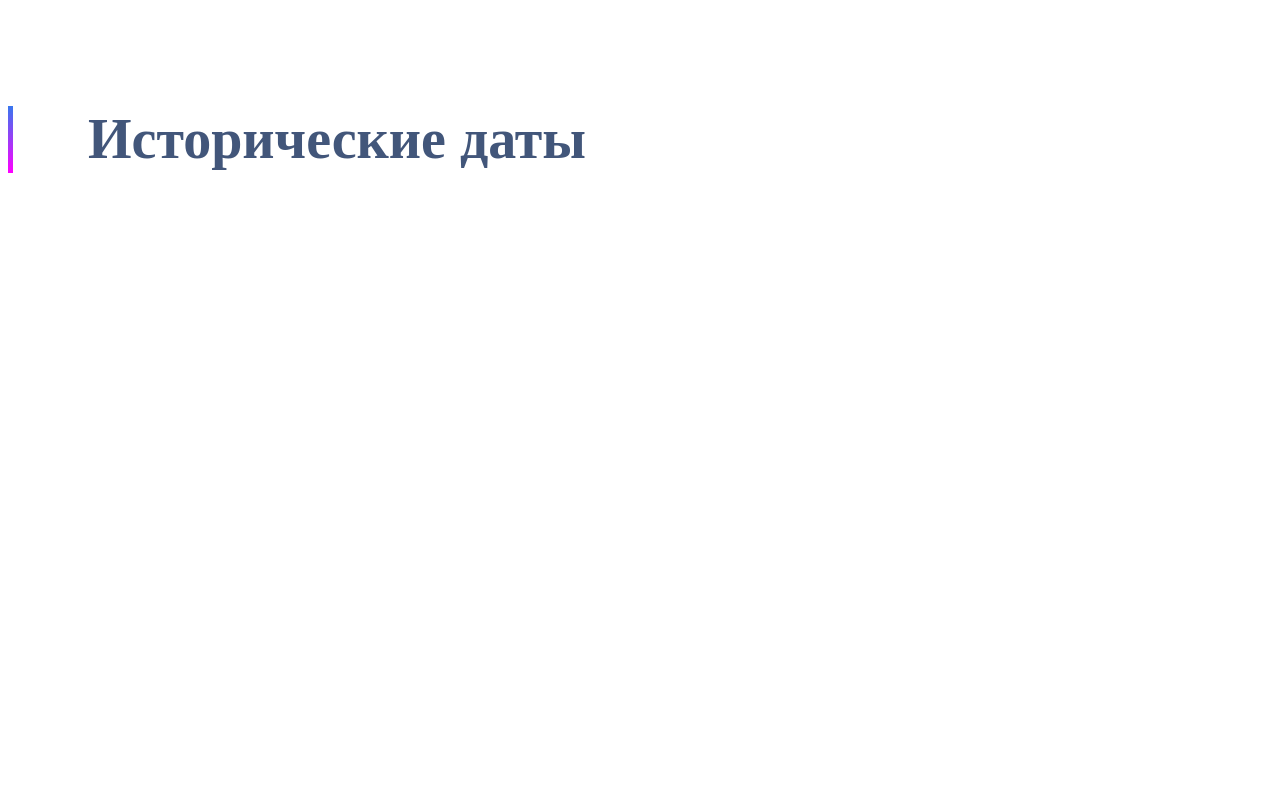
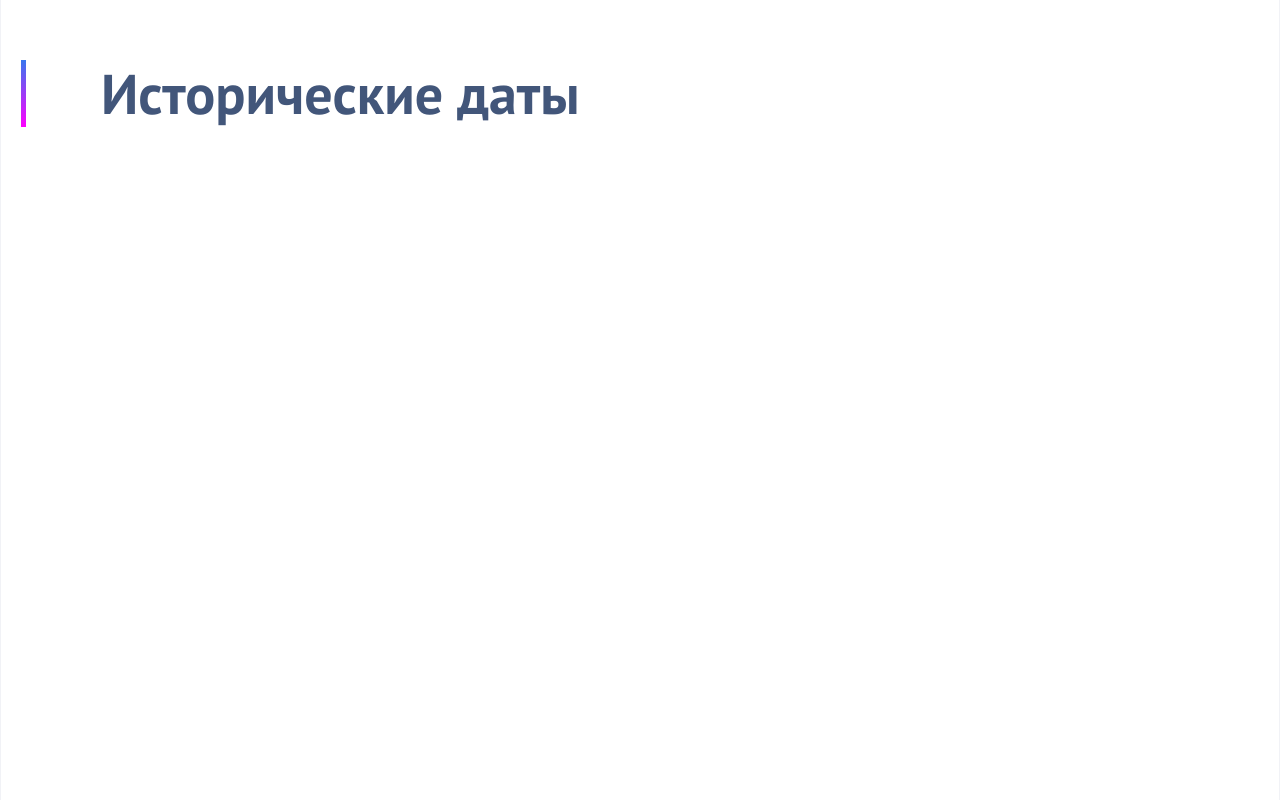
Before and after one commit to stepGT/this_react_historical_dates, a React app: page / in a window 1280 px wide. Built offline with nearby package versions, Linux system fonts and the light colour scheme; the HTML template or start-up script is replaced by a standard one.

Commit message:
Added global styles

```diff
--- a/src/index.tsx
+++ b/src/index.tsx
@@ -1,6 +1,7 @@
 import React from 'react';
 import { createRoot } from 'react-dom/client';
 import App from './App';
+import './styles/global.scss';
 
 const container = document.getElementById('root');
 if (container) {
--- /dev/null
+++ b/src/styles/global.scss
@@ -0,0 +1,35 @@
+@import './variables';
+@import url('https://fonts.googleapis.com/css2?family=PT+Sans:wght@400;700&family=Bebas+Neue&display=swap');
+
+* {
+  margin: 0;
+  padding: 0;
+  box-sizing: border-box;
+}
+
+body {
+  font-family: $font-main;
+  background-color: $background;
+  color: $dark-grey;
+  overflow-x: hidden;
+}
+
+.container {
+  max-width: 1600px;
+  margin: 0 auto;
+  padding: 0 20px;
+}
+
+.historical-dates {
+  position: relative;
+  width: 100%;
+  min-height: 100vh;
+  background-color: $white;
+  border-left: 1px solid rgba($light-grey, 0.5);
+  border-right: 1px solid rgba($light-grey, 0.5);
+  overflow: hidden;
+
+  @media (max-width: $breakpoint-mobile) {
+    border: none;
+  }
+}
```
